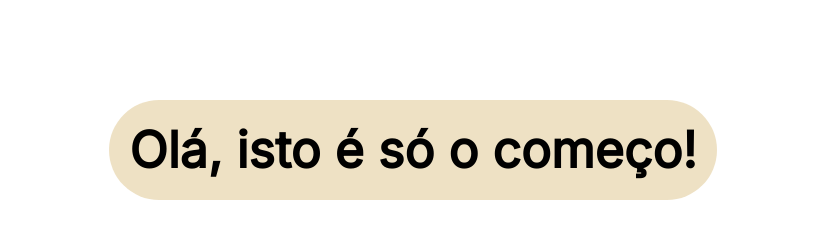
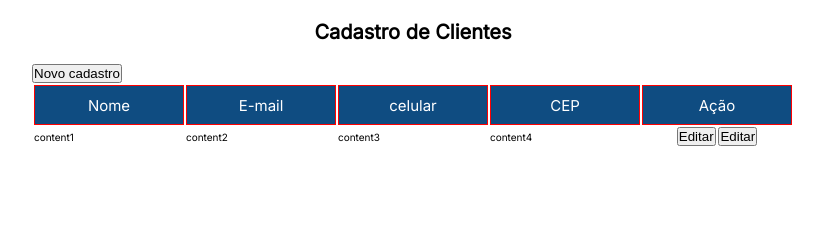
Before and after one commit to sauloemidio/CRUD-cliente, a plain HTML site: page index.html in a window 1280 px wide. Shown: the whole page, without its empty margins (227-1050 px from the left). Drawn offline with Linux system fonts and the light colour scheme.

Commit message:
table creating

```diff
--- a/style.css
+++ b/css/style.css
@@ -8,8 +8,13 @@
   --bg-beigeLight: hsla(41, 57%, 83%, 0.863);
 }
 
+button:hover {
+  cursor: pointer;
+}
+
 body {
   display: flex;
+  flex-direction: column;
   align-items: center;
   justify-content: center;
   font-family: 'Inter', sans-serif;
@@ -22,7 +27,21 @@ body {
   background: var(--bg-beigeLight);
 }
 
-h1 {
+header h1 {
   padding: 2rem;
-  font-size: 5rem;
+  font-size: 2rem;
 }
+
+table th {
+  width: 15rem;
+  height: 4rem;
+  background: #0f4c81;
+  border: 1px solid red;
+  color: #fff;
+  font-size: 1.5rem;
+  font-weight: 100;
+}
+
+#colunaAcao {
+  text-align: center;
+}
--- a/index.html
+++ b/index.html
@@ -10,10 +10,40 @@
     <meta charset="UTF-8" />
     <meta http-equiv="X-UA-Compatible" content="IE=edge" />
     <meta name="viewport" content="width=device-width, initial-scale=1.0" />
-    <link rel="stylesheet" href="style.css" />
+    <link rel="stylesheet" href="/css/style.css" />
     <title>CRUD - Clientes</title>
   </head>
   <body>
-    <div class="top"><h1>Olá, isto é só o começo!</h1></div>
+    <header>
+      <h1 class="header-title">Cadastro de Clientes</h1>
+    </header>
+    <main>
+      <div class="novoCliente">
+        <button type="button">Novo cadastro</button>
+      </div>
+      <table>
+        <thead>
+          <tr>
+            <th>Nome</th>
+            <th>E-mail</th>
+            <th>celular</th>
+            <th>CEP</th>
+            <th>Ação</th>
+          </tr>
+        </thead>
+        <tbody>
+          <tr>
+            <td>content1</td>
+            <td>content2</td>
+            <td>content3</td>
+            <td>content4</td>
+            <td id="colunaAcao">
+              <button>Editar</button>
+              <button>Editar</button>
+            </td>
+          </tr>
+        </tbody>
+      </table>
+    </main>
   </body>
 </html>
```
Also changed, not shown: README.md.
